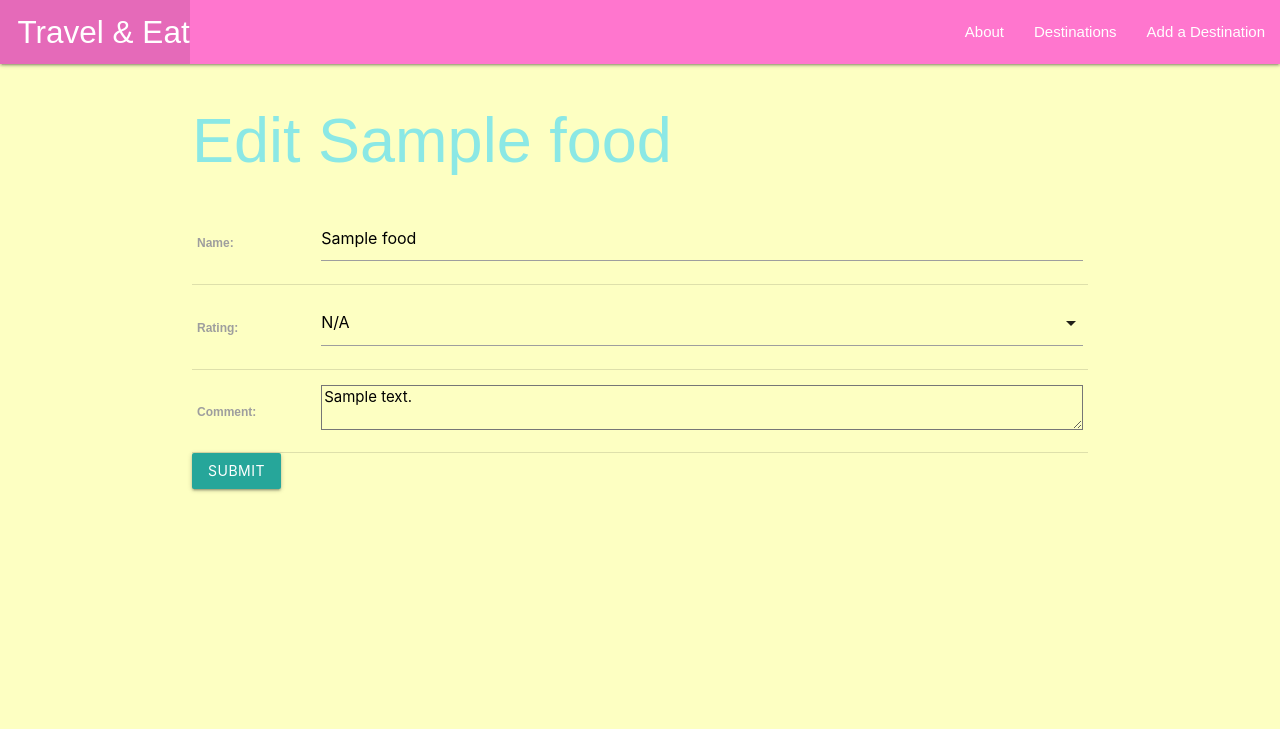
After one commit to Halh1/travelandeat, a Django app: page /cats/1/update/ in a window 1280 px wide. The commit adds this page. Shown: the top 729 px of the page. Run offline with Django 4.2, Linux system fonts and the light colour scheme; tables that the repository leaves empty hold one stand-in row (values such as "Sample post").

Commit message:
WIP: Update and Edit feature added

```diff
--- a/main_app/forms.py
+++ b/main_app/forms.py
@@ -4,4 +4,4 @@ from .models import Food
 class FoodForm(ModelForm):
     class Meta:
         model = Food
-        fields = ('name', 'rating', 'comment')
+        fields = ['name', 'rating', 'comment']
--- a/main_app/models.py
+++ b/main_app/models.py
@@ -27,4 +27,6 @@ class Food(models.Model):
     destination = models.ForeignKey(Destination, on_delete=models.CASCADE)
 
     def __str__(self):
-        return f'{self.get_rating_display()} from {self.name} and {self.comment}'
+        return f'{self.get_rating_display()} from {self.name} is {self.comment}'
+    def get_absolute_url(self):
+        return reverse('detail', kwargs={'destination_id': self.id })
--- /dev/null
+++ b/main_app/templates/main_app/food_form.html
@@ -0,0 +1,20 @@
+{% extends 'base.html' %}
+{% block content %}
+
+<h1>Edit {{ object.name }}</h1>
+
+<form action="" method="POST">
+    {% csrf_token %}
+    <table>
+        {{ form.as_table }}
+    </table>
+    <input type="submit" value="Submit" class="btn">
+</form>
+
+
+<script>
+    const selectEl = document.getElementById('id_rating');
+    M.FormSelect.init(selectEl);
+</script>
+
+{% endblock %}
--- a/main_app/urls.py
+++ b/main_app/urls.py
@@ -9,5 +9,6 @@ urlpatterns = [
     path('destinations/create/', views.DestinationCreate.as_view(), name='destinations_create'),
     path('destinations/<int:pk>/update/', views.DestinationUpdate.as_view(), name='destinations_update'),
     path('destinations/<int:destination_id>/add_food/', views.add_food, name='add_food'),
-
+    path('cats/<int:pk>/update/', views.FoodUpdate.as_view(), name='food_update'),
+    path('destinations/<int:pk>/delete/', views.FoodDelete.as_view(), name='food_delete'),
 ]
--- a/main_app/views.py
+++ b/main_app/views.py
@@ -1,6 +1,6 @@
 from django.shortcuts import render, redirect
-from django.views.generic.edit import CreateView, UpdateView
-from .models import Destination
+from django.views.generic.edit import CreateView, UpdateView, DeleteView
+from .models import Destination, Food
 from .forms import FoodForm
 # Create your views here.
 
@@ -42,3 +42,11 @@ def add_food(request, destination_id):
         new_food.destination_id = destination_id
         new_food.save()
     return redirect('detail', destination_id=destination_id)
+
+class FoodUpdate(UpdateView):
+  model = Food
+  fields = ('name', 'rating', 'comment')
+
+class FoodDelete(DeleteView):
+  model = Food
+  success_url = '/destinations'
```
Also changed, not shown: main_app/templates/destinations/detail.html (+7 -4 lines), main_app/templates/main_app/food_confirm_delete.html (added, +13 -0 lines).
